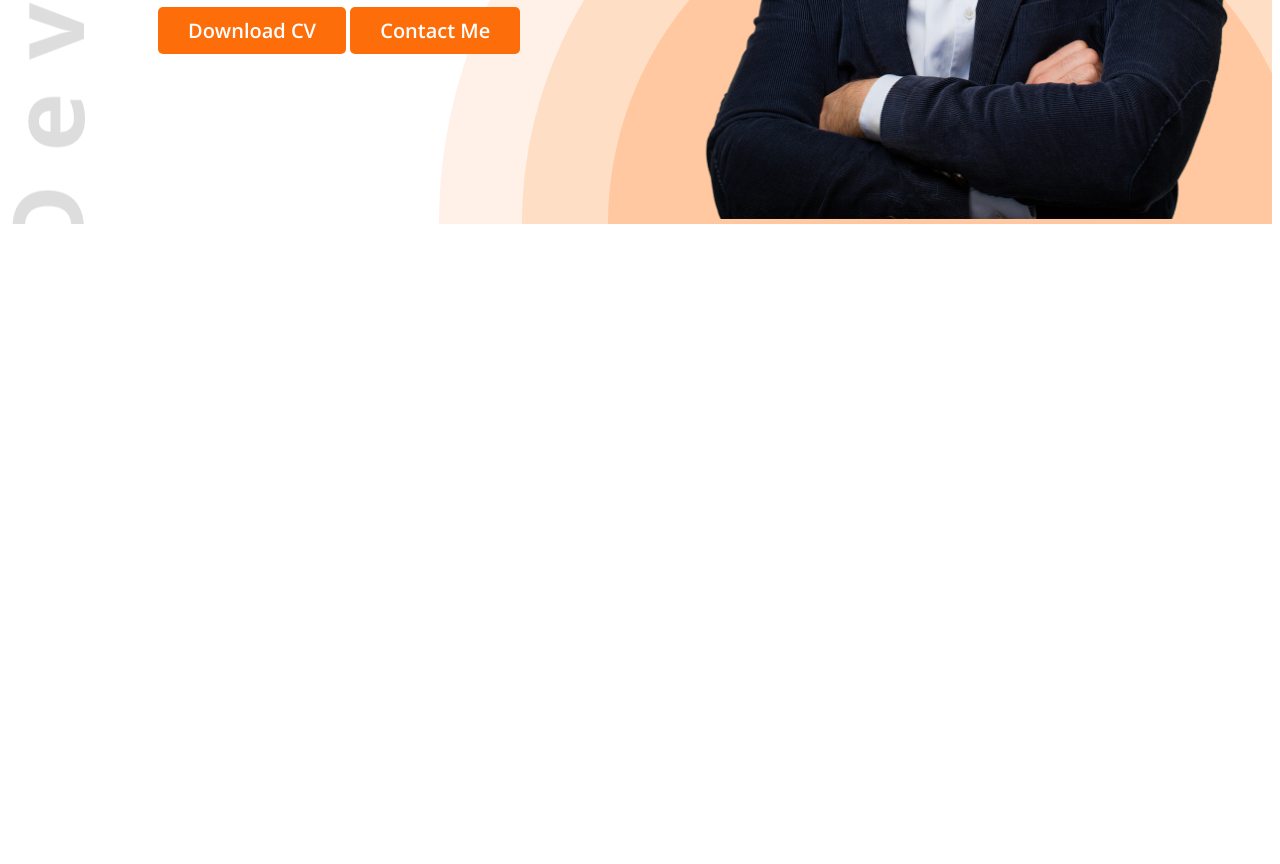
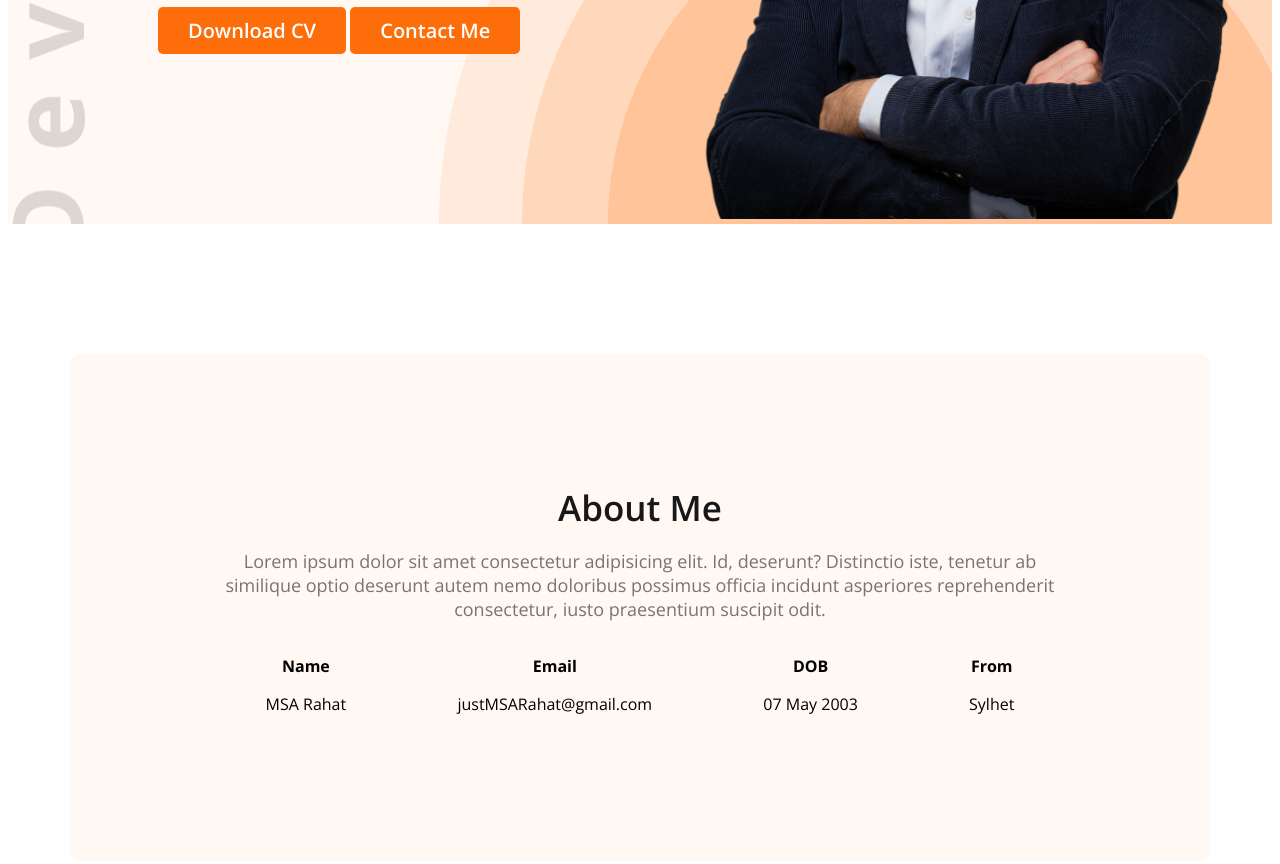
Before and after one commit to justMSARahat/MyPortfolio, a plain HTML site: page Index.html in a window 1280 px wide. Shown: the part 521-1385 px from the top of the page. Before the commit the page ends 800 px from the top, so only its background shows below. Drawn offline with nearby package versions, Linux system fonts and the light colour scheme.

Commit message:
About Done

```diff
--- a/Index.html
+++ b/Index.html
@@ -10,7 +10,7 @@
     <link rel="stylesheet" href="style.css">
 </head>
  <body>
-    <header class="header">
+    <header class="header bg-secondary">
         <nav>
             <h3 class="nav-title">MS<span class="primary-color">A</span>R</h3>
             <ul>
@@ -38,6 +38,30 @@
         </div>
     </header>
     <main>
+        <section class="about bg-secondary">
+            <h3 class="section-title">About Me</h3>
+            <P class="section-desc">Lorem ipsum dolor sit amet consectetur adipisicing elit. Id, deserunt? Distinctio iste, tenetur ab similique optio deserunt autem nemo doloribus possimus officia incidunt asperiores reprehenderit consectetur, iusto praesentium suscipit odit.
+            </P>
+            <div class="about-items">
+                <div class="about-item">
+                    <p class="item-title">Name</p>
+                    <p class="item-desc">MSA Rahat</p>
+                </div>
+                <div class="about-item">
+                    <p class="item-title">Email</p>
+                    <p class="item-desc">justMSARahat@gmail.com</p>
+                </div>
+                <div class="about-item">
+                    <p class="item-title">DOB</p>
+                    <p class="item-desc">07 May 2003</p>
+                </div>
+                <div class="about-item">
+                    <p class="item-title">From</p>
+                    <p class="item-desc">Sylhet</p>
+                </div>
+            </div>
+
+        </section>
 
     </main>
     <footer>
--- a/style.css
+++ b/style.css
@@ -28,7 +28,9 @@ h1, h2, h3, h4, h5, h6{
     font-size: 20px;
     font-weight: 600;
 }
-
+.bg-secondary{
+    background-color: #fff8f3;
+}
 
 /* header */
 .header{
@@ -55,6 +57,16 @@ nav ul{
 }
 nav ul li a{
     font-size: 20px;
+}
+
+.section-title{
+    font-size: 35px;
+    font-weight: 600;
+    color: #181818
+}
+.section-desc{
+    font-size: 18px;
+    color: #757575;
 }
 
 
@@ -85,3 +97,34 @@ nav ul li a{
 .buttons{
     margin-top:20px
 }
+
+main{
+    max-width: 1140px;
+    margin: 0 auto;
+}
+
+
+
+/* About section */
+.about{
+    border-radius: 10px;
+    padding: 130px 150px;
+    text-align: center;
+    margin-top: 130px;
+}
+
+.about-items{
+    display: flex;
+    justify-content: space-around;
+    align-items: center;
+    gap: 20px;
+}
+.about-item{
+
+}
+.item-title{
+    font-weight: bold;
+
+}
+.item-desc{
+}
```
